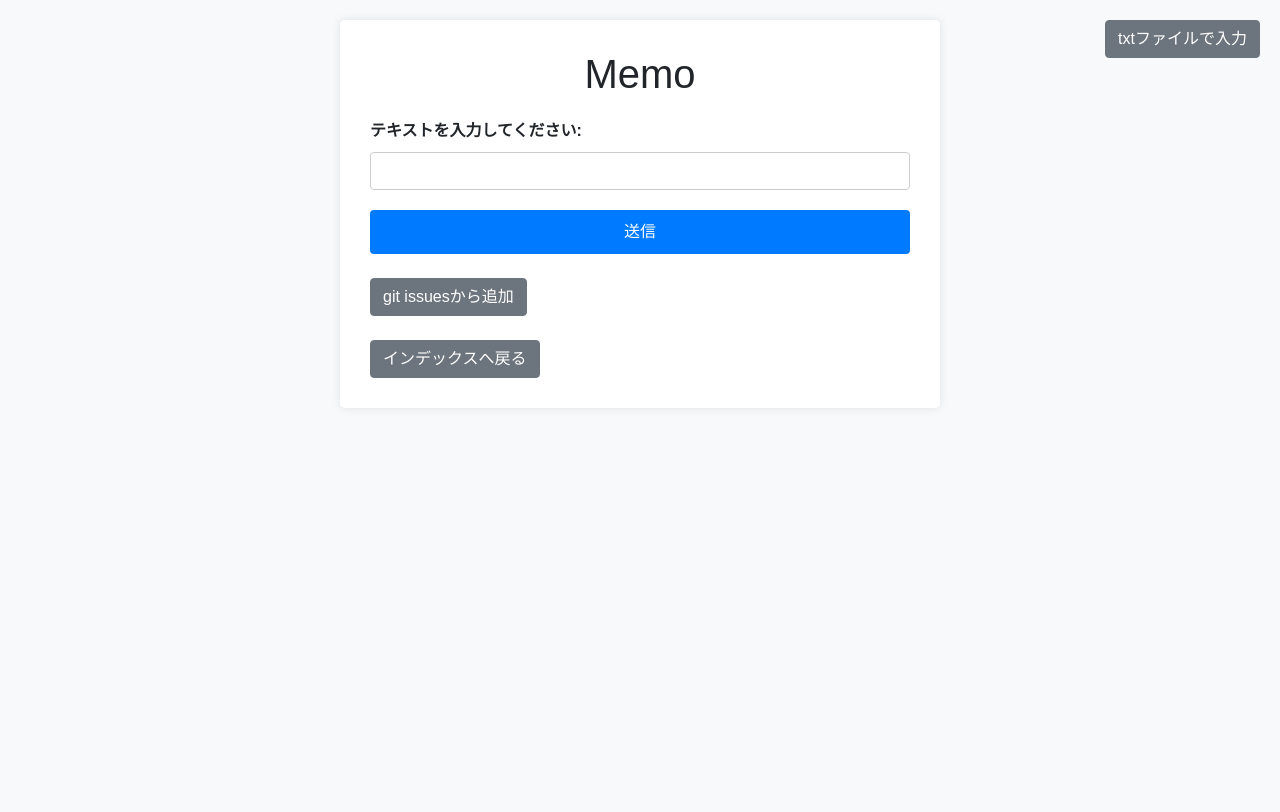
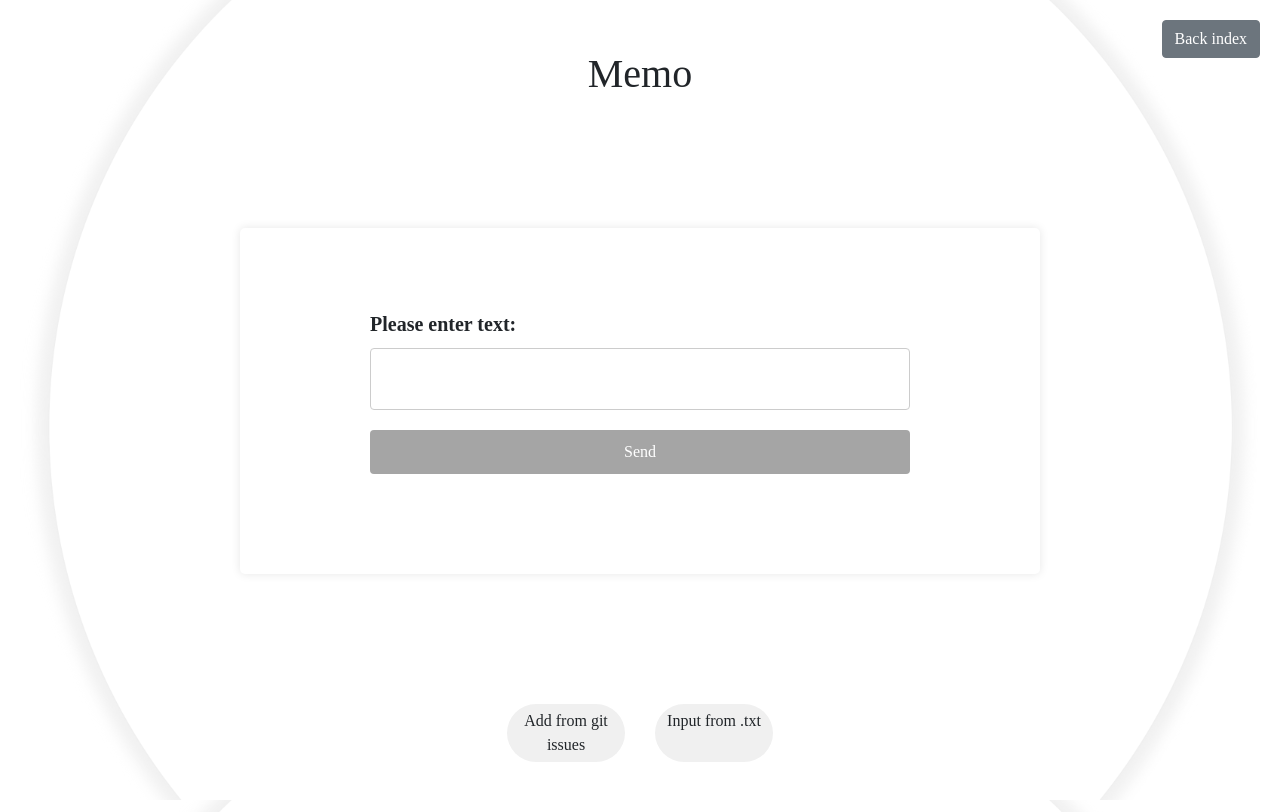
Before and after one commit to yukibusi/technical_assistant, a Django app: page /memo/ in a window 1280 px wide. Before the commit the page ends 378 px from the top, so only its background shows below. Run offline with Django 5.2, Linux system fonts and the light colour scheme; a user stored in the database is signed in; some libraries are stand-ins or nearby versions.

Commit message:
update memo.html

```diff
--- a/technical_assistant_project/templates/memo.html
+++ b/technical_assistant_project/templates/memo.html
@@ -7,24 +7,37 @@
     <link rel="stylesheet" href="https://stackpath.bootstrapcdn.com/bootstrap/4.5.2/css/bootstrap.min.css">
     <style>
         body {
-            font-family: Arial, sans-serif;
+            background-image: url(../static/images/index.png);
+            background-position: center center;
+            background-repeat: no-repeat;
+            background-attachment: fixed;
+            background-size: cover;
+            background-color: #464646;
+
+            font-family: Yu Gothic UI Semibold;
             line-height: 1.6;
-            background-color: #f8f9fa;
-            padding: 20px;
+            background-color: #f0f0f0;
+            padding: 50px;
         }
         .container {
+            max-width: 800px;
+            margin: 130px auto;
+            background-color: #fff;
+            padding: 50px;
+            border-radius: 5px;
+            box-shadow: 0 0 10px rgba(0,0,0,0.1);
+
+        }
+        h1 {
+            text-align: center;
+            margin-bottom: 40px;
+        }
+        form {
             max-width: 600px;
             margin: 0 auto;
             background-color: #fff;
             padding: 30px;
             border-radius: 5px;
-            box-shadow: 0 0 10px rgba(0,0,0,0.1);
-        }
-        h1 {
-            text-align: center;
-            margin-bottom: 20px;
-        }
-        form {
             margin-bottom: 20px;
         }
         .form-group {
@@ -32,10 +45,11 @@
         }
         label {
             font-weight: bold;
+            font-size: 20px
         }
         input[type="text"] {
             width: 100%;
-            padding: 10px;
+            padding: 30px;
             font-size: 16px;
             border: 1px solid #ccc;
             border-radius: 4px;
@@ -45,14 +59,14 @@
             width: 100%;
             padding: 10px;
             font-size: 16px;
-            background-color: #007bff;
+            background-color: #A5A5A5;
             color: #fff;
             border: none;
             border-radius: 4px;
             cursor: pointer;
         }
         button[type="submit"]:hover {
-            background-color: #0056b3;
+            background-color: #007bff;
         }
         .result {
             margin-top: 20px;
@@ -66,42 +80,57 @@
             top: 20px;
             right: 20px;
         }
+        .btn-custom {
+            display: button;
+            width: 10%;
+            padding: 5px;
+            font-size: 16px;
+            background-color: #f0f0f0;
+            border: none;
+            border-radius: 100px;
+            cursor: pointer;
+        }
+        .btn-custom:hover {
+            background-color: #777;
+            color: white;
+        }
+        .btn-container {
+            gap: 30px;
+        }
+
     </style>
 </head>
 <body>
+    <h1>Memo</h1>
     <div class="container">
-        <h1>Memo</h1>
-
         <!-- フォーム -->
         <form method="post">
             {% csrf_token %}
             <div class="form-group">
-                <label for="input_text">テキストを入力してください:</label>
+                <label for="input_text">Please enter text:</label>
                 <input type="text" id="input_text" name="input_text" class="form-control">
             </div>
-            <button type="submit" class="btn btn-primary">送信</button>
+            <button type="submit" class="btn btn-primary">Send</button>
         </form>
 
         <!-- 入力されたテキストを表示 -->
         {% if input_text %}
         <div class="result">
-            <h3>作成されたメモ:</h3>
+            <h3>Created memo:</h3>
             <p>{{ input_text }}</p>
         </div>
         {% endif %}
+    </div>
 
-        <!-- インデックスへのリンク -->
-        <div class="mt-4">
-            <a href="{% url 'git_issues' %}" class="btn btn-secondary">git issuesから追加</a>
-        </div>
+    <!-- インデックスへのリンク -->
+    <div class="d-flex justify-content-center mt-4 btn-container">
+        <a href="{% url 'git_issues' %}" class="btn btn-custom">Add from git issues</a>
 
-        <div class="mt-4">
-            <a href="{% url 'index' %}" class="btn btn-secondary">インデックスへ戻る</a>
-        </div>
+        <a href="{% url 'memo_file' %}" class="btn btn-custom">Input from .txt</a>
     </div>
 
     <!-- 右上のリンク -->
-    <a href="{% url 'memo_file' %}" class="btn btn-secondary link-right">txtファイルで入力</a>
+    <a href="{% url 'index' %}" class="btn btn-secondary link-right">Back index</a>
 
     <!-- Bootstrap JavaScript -->
     <script src="https://stackpath.bootstrapcdn.com/bootstrap/4.5.2/js/bootstrap.min.js"></script>
```
